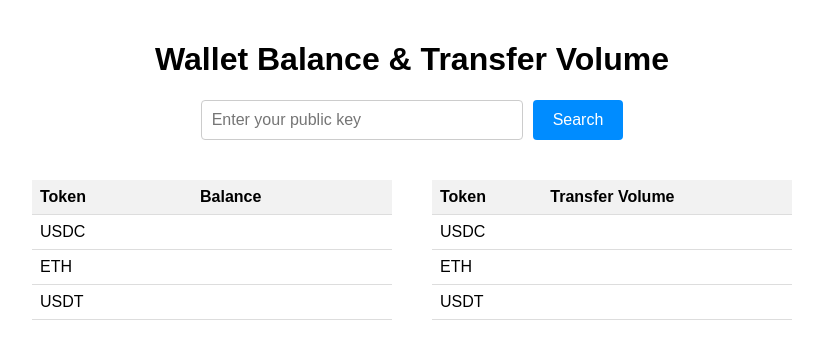
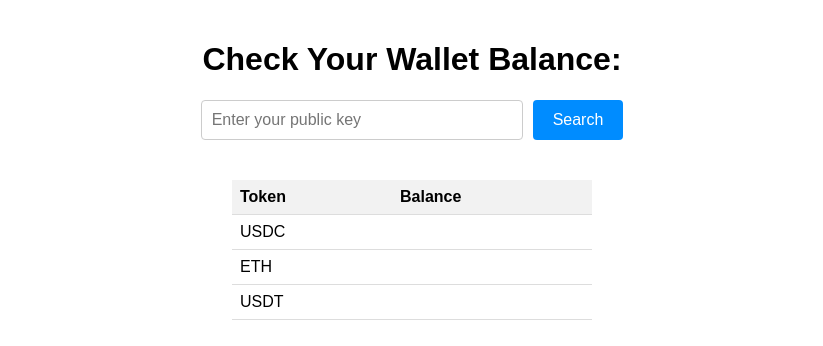
Before and after one commit to khushichawla/Web3-Wallet-Balance, a website: page public/index.html in a window 1280 px wide. Shown: the whole page, without its empty margins (228-1051 px from the left). Drawn offline with Linux system fonts and the light colour scheme.

Commit message:
Removed wallet volume transfer

```diff
--- a/public/index.html
+++ b/public/index.html
@@ -8,7 +8,7 @@
 </head>
 <body>
   <div class="container">
-    <h1>Wallet Balance & Transfer Volume</h1>
+    <h1>Check Your Wallet Balance:</h1>
     <div class="search-container">
       <input type="text" id="wallet-input" placeholder="Enter your public key">
       <button id="search-btn">Search</button>
@@ -36,7 +36,7 @@
           </tr>
         </tbody>
       </table>
-      <table>
+      <!-- <table>
         <thead>
           <tr>
             <th>Token</th>
@@ -57,7 +57,7 @@
             <td id="usdt-balance-2"></td>
           </tr>
         </tbody>
-      </table>
+      </table> -->
     </div>
   </div>
   <script src="script.js"></script>
```
Also changed, not shown: 1 other file.
